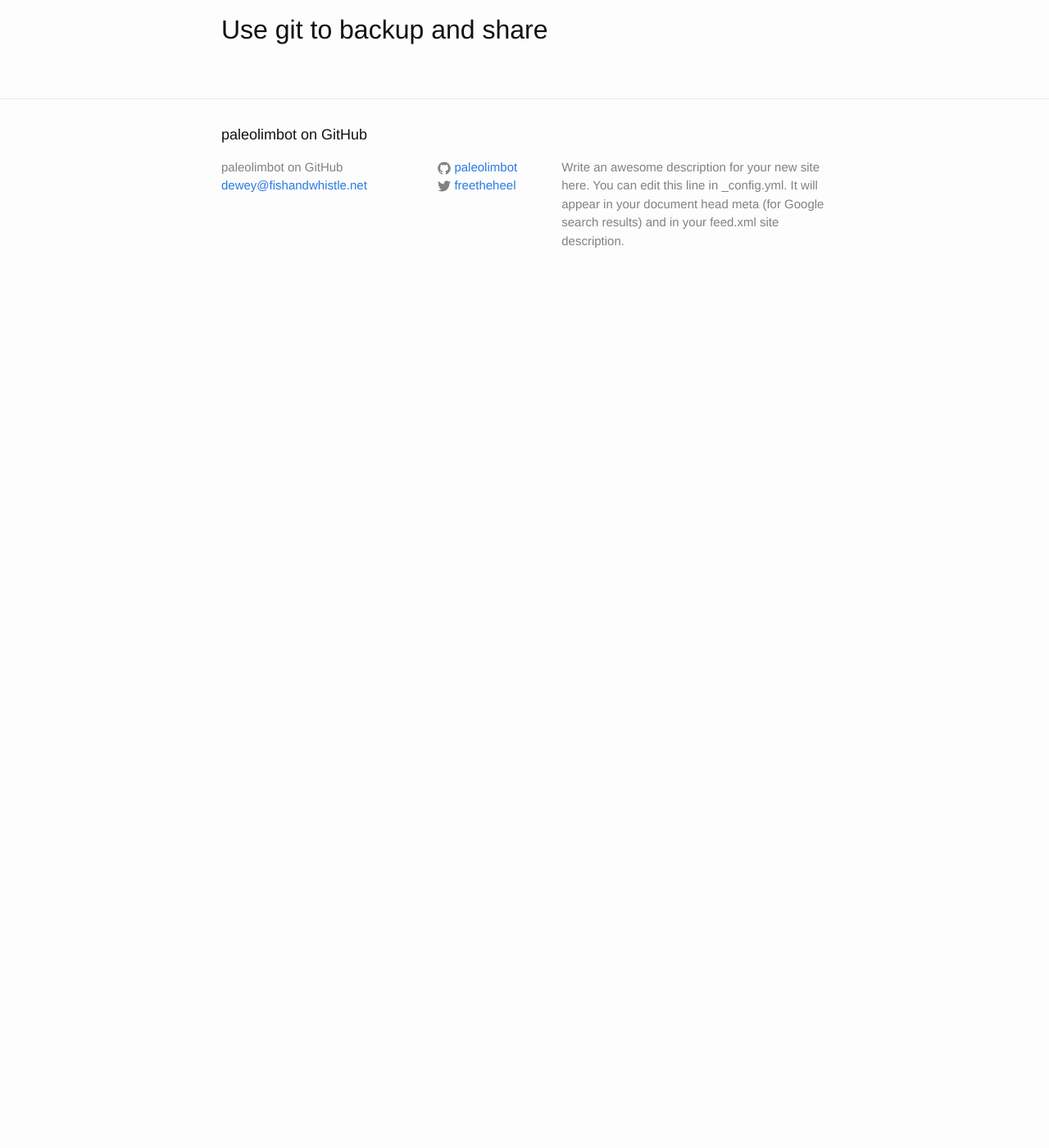
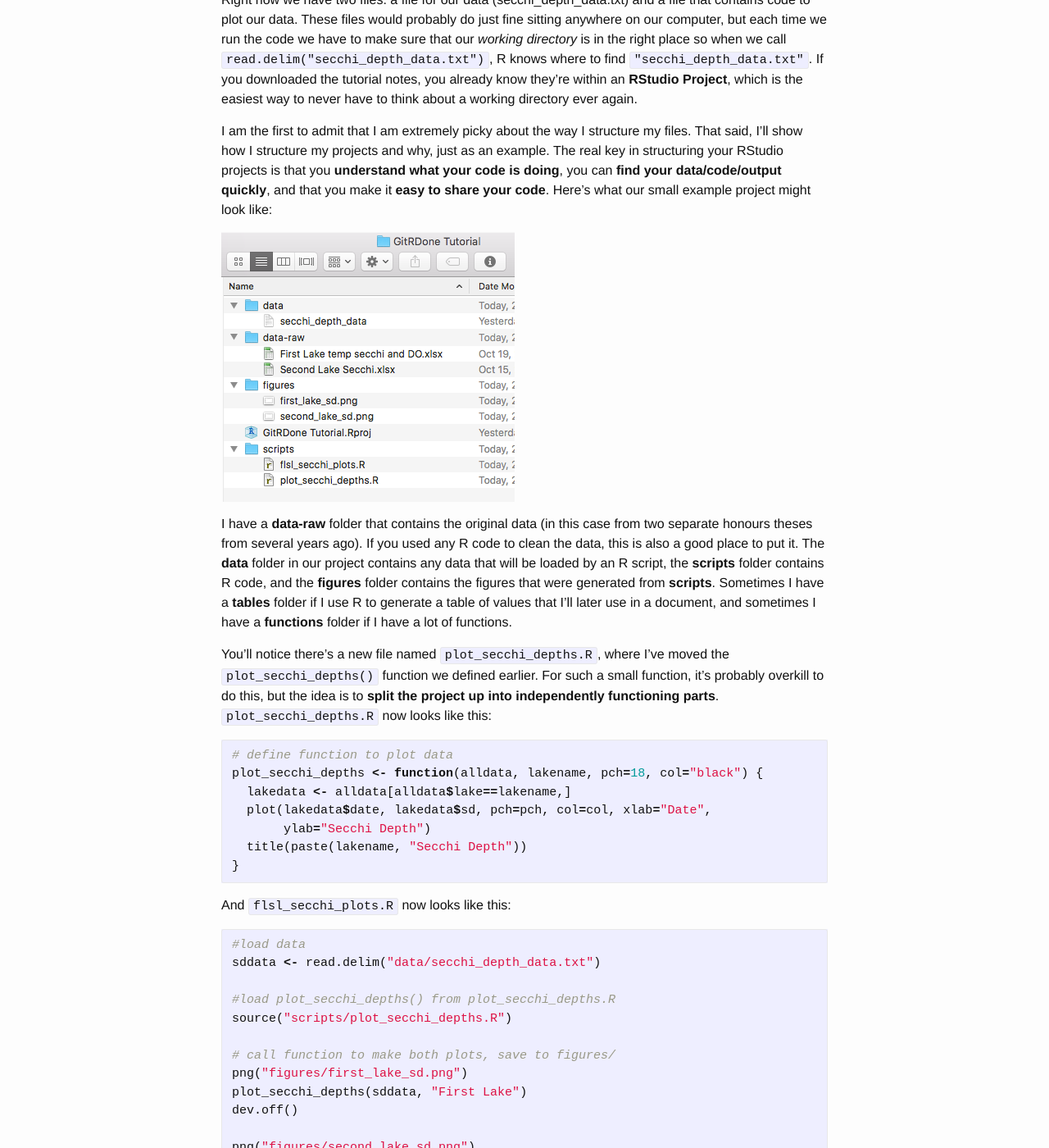
Before and after one commit to paleolimbot/paleolimbot.github.io, a Jekyll site: the page built from tutorial/gitRdone/index.md, in a window 1280 px wide and 1400 px high, scrolled down 2719 px. Shown: the whole window at 82% size. Built offline with Jekyll 4.4.1, drawn with Linux system fonts in a browser that asks for light colours; Markdown is read by kramdown in place of the engine named in the settings; before the commit the page ends 3084 px from its top, so only the background shows below that; some of the changed text lies outside the part shown.

Commit message:
add project files section

````diff
--- a/tutorial/gitRdone/index.md
+++ b/tutorial/gitRdone/index.md
@@ -8,7 +8,7 @@ layout: page
 [RStudio](https://www.rstudio.com/) makes it easy to write and execute R code in all kinds of ways: we can run commands on the console, we can run lines from our `.R` files, we can "source" (or run the entirety of) our `.R` files, we can import packages, create packages, analyze data, create data, and I'm sure I've only scratched the surface. We usually write our R scripts for the present...to produce the chart or map or table we need for our thesis or paper or boss. There's plenty of theories and even some scholarly articles regarding [best practices for scientific computing](http://journals.plos.org/plosbiology/article?id=10.1371/journal.pbio.1001745). You probably don't have time to read all of them (I certainly didn't), but it's fairly intuitive that **writing code that's easy to understand and re-use in the future is a good idea**. There's more than a few ways to go about doing this, but for the purposes of this tutorial we're going to say the three things you should do to make things easy on yourself later are **avoid copy and paste**, **structure your files**, and **use git to backup and share your code**.
 
 ## Avoid copy & paste (or *modularizing* your code)
-I undestand better than anybody that when you sit down to write code the first thing you have to do is *just make it work*. While you're doing that, copy and paste all you want! Until you have something that works, there's nothing worth using in the future anyway. As an example we'll take some secchi depth data from a two lakes near Halifax, Nova Sotia and plot it.
+I understand better than anybody that when you sit down to write code the first thing you have to do is *just make it work*. While you're doing that, copy and paste all you want! Until you have something that works, there's nothing worth using in the future anyway. As an example we'll take some secchi depth data from a two lakes near Halifax, Nova Scotia and plot it.
 
 ```R
 sddata <- read.delim("secchi_depth_data.txt")
@@ -30,7 +30,7 @@ plot(secondlakedata$date, secondlakedata$sd, pch=18, xlab="Date",
 title("Second Lake Secchi Depth")
 ```
 
-You'll notice that in plotting the data for both lakes, **the code to plot the first lake is the same as the code to plot the second** (only the name of the lake is different). This bad for a few reasons: every time I change the code to plot the data for one lake I have to make a nearly identical change in some other line of code. Not only is this time consuming (imagine if you had 30 lakes), it's a great way to introduce errors into your project. The reason you can tell immediately that this was a bad move: **I had to copy and paste my code, then change it slightly**. Any time you run into this problem, consider making a function.
+You'll notice that in plotting the data for both lakes, **the code to plot the first lake is the same as the code to plot the second** (only the name of the lake is different). This bad for a few reasons: every time I change the code to plot the data for one lake I have to make a nearly identical change in some other line of code. Not only is this time consuming (imagine if you had 30 lakes), it's a great way to introduce errors into your project. The reason you can tell immediately that this was a bad move: **I had to copy and paste my code, then change it slightly**. Any time you run into this problem, make a function.
 
 ```R
 sddata <- read.delim("secchi_depth_data.txt")
@@ -70,7 +70,7 @@ plot_secchi_depths("Second Lake", col="red")
 
 If we wanted to make the function completely self-contained, we could also pass our original `data.frame` as an argument, so that not only could we use the function in this script, but we could use the function in *any* script that had a `sd` column and a `date` column.
 
-```
+```R
 sddata <- read.delim("secchi_depth_data.txt")
 
 # define function to plot data
@@ -86,8 +86,51 @@ plot_secchi_depths("First Lake", col="green")
 plot_secchi_depths("Second Lake", col="red")
 ```
 
-You can see now that **we've created code that we could literally drop straight into another project without changing a single line of code** (provided we've formatted the data in the same way). This is a very simple example, but I have many plotting functions that I use over and over again when working on similar projects. I almost never get away with leaving a function completely untouched (there's always *something* I didn't think of when I wrote the function the first time), but **because I took the time to split my code into re-usable parts, I saved tons of time**. You'll hear this also called *modularizing* your code.
+You can see now that **we've created code that we could literally drop straight into another project without changing a single line of code** (provided we've formatted the data in the same way). This is a very simple example, but I have many plotting functions that I use over and over again when working on similar projects. I almost never get away with leaving a function completely untouched (there's always *something* I didn't think of when I wrote the function the first time), but **because I took the time to split my code into re-usable parts, I saved tons of time**. You'll hear this also called *modularizing* your code (as in, splitting your code into *modules*).
 
 ## Structure your files
 
+Right now we have two files: a file for our data (secchi_depth_data.txt) and a file that contains code to plot our data. These files would probably do just fine sitting anywhere on our computer, but each time we run the code we have to make sure that our *working directory* is in the right place so when we call `read.delim("secchi_depth_data.txt")`, R knows where to find `"secchi_depth_data.txt"`. If you downloaded the tutorial notes, you already know they're within an **RStudio Project**, which is the easiest way to never have to think about a working directory ever again.
+
+I am the first to admit that I am extremely picky about the way I structure my files. That said, I'll show how I structure my projects and why, just as an example. The real key in structuring your RStudio projects is that you **understand what your code is doing**, you can **find your data/code/output quickly**, and that you make it **easy to share your code**. Here's what our small example project might look like:
+
+![rstudio project file directory](images/1_projectfiles.png)
+
+I have a **data-raw** folder that contains the original data (in this case from two separate honours theses from several years ago). If you used any R code to clean the data, this is also a good place to put it. The **data** folder in our project contains any data that will be loaded by an R script, the **scripts** folder contains R code, and the **figures** folder contains the figures that were generated from **scripts**. Sometimes I have a **tables** folder if I use R to generate a table of values that I'll later use in a document, and sometimes I have a **functions** folder if I have a lot of functions.
+
+You'll notice there's a new file named `plot_secchi_depths.R`, where I've moved the `plot_secchi_depths()` function we defined earlier. For such a small function, it's probably overkill to do this, but the idea is to **split the project up into independently functioning parts**. `plot_secchi_depths.R` now looks like this:
+
+```R
+# define function to plot data
+plot_secchi_depths <- function(alldata, lakename, pch=18, col="black") {
+  lakedata <- alldata[alldata$lake==lakename,]
+  plot(lakedata$date, lakedata$sd, pch=pch, col=col, xlab="Date",
+       ylab="Secchi Depth")
+  title(paste(lakename, "Secchi Depth"))
+}
+```
+
+And `flsl_secchi_plots.R` now looks like this:
+
+```R
+#load data
+sddata <- read.delim("data/secchi_depth_data.txt")
+
+#load plot_secchi_depths() from plot_secchi_depths.R
+source("scripts/plot_secchi_depths.R")
+
+# call function to make both plots, save to figures/
+png("figures/first_lake_sd.png")
+plot_secchi_depths(sddata, "First Lake")
+dev.off()
+
+png("figures/second_lake_sd.png")
+plot_secchi_depths(sddata, "Second Lake")
+dev.off()
+```
+You'll notice a few changes to the script. First, `secchi_depth_data.txt` is now `data/secchi_depth_data.txt`, because it's now in the `data/` directory in our project. Instead of defining `plot_secchi_depths()` in the file, we now `source("scripts/plot_secchi_depths.R")`. In the plotting section, we save our plots to files instead of just looking at them (sometimes I build this into my plotting functions so that if I pass a `filename=` argument it will save, and if I don't it will plot in RStudio). The script is slightly more readable, and it does one thing (produce two plots).
+
+This is an obviously over-the-top example, but the idea is that I'm **separating raw data**, **input**, **re-usable functions**, **project-specific code** and **output**. Choose whichever structure makes the most sense to you, but when it comes time to **share your code using git** it will make life a little bit easier.
+
+
 ## Use git to backup and share
````
Also changed, not shown: tutorial/gitRdone/images/1_projectfiles.png (added).
